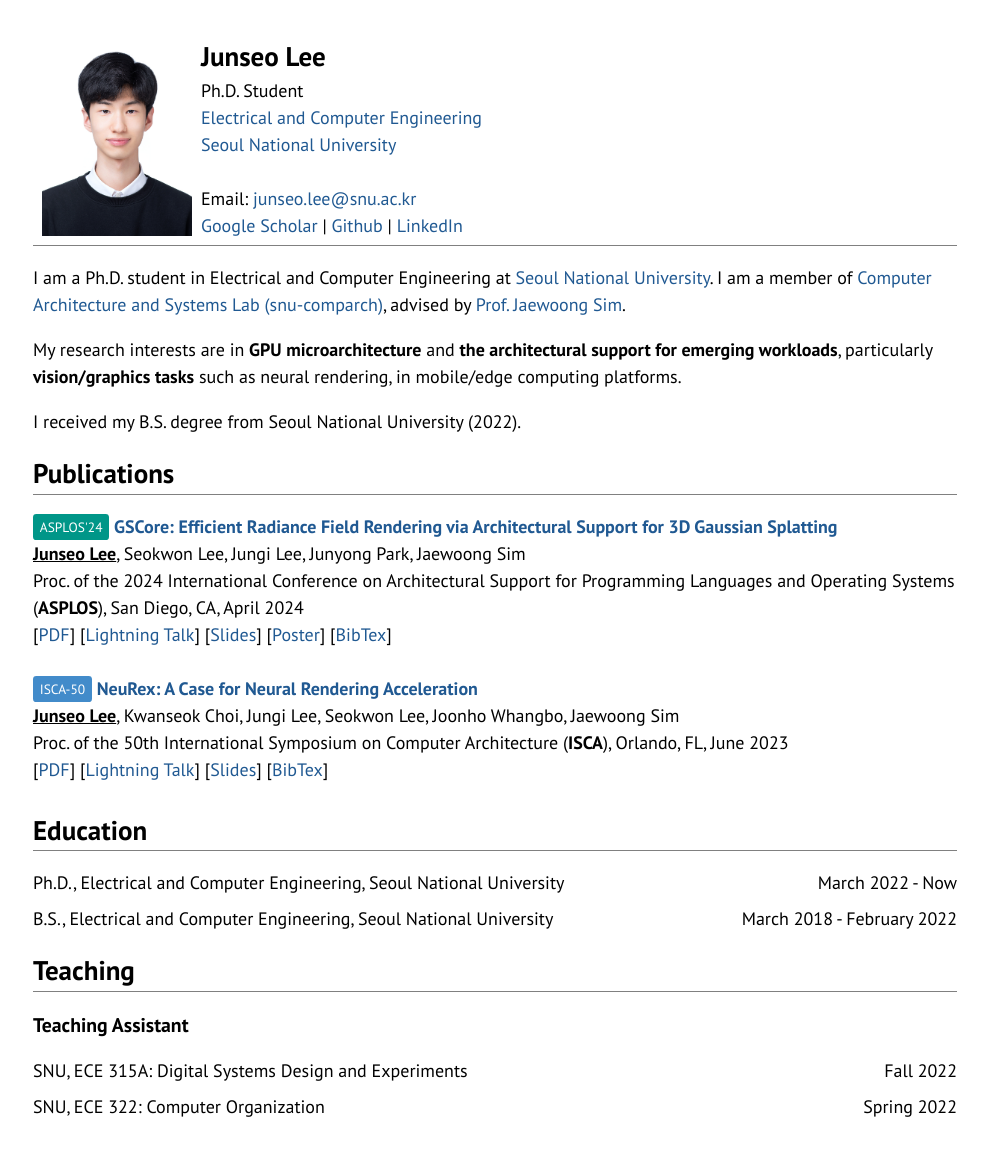
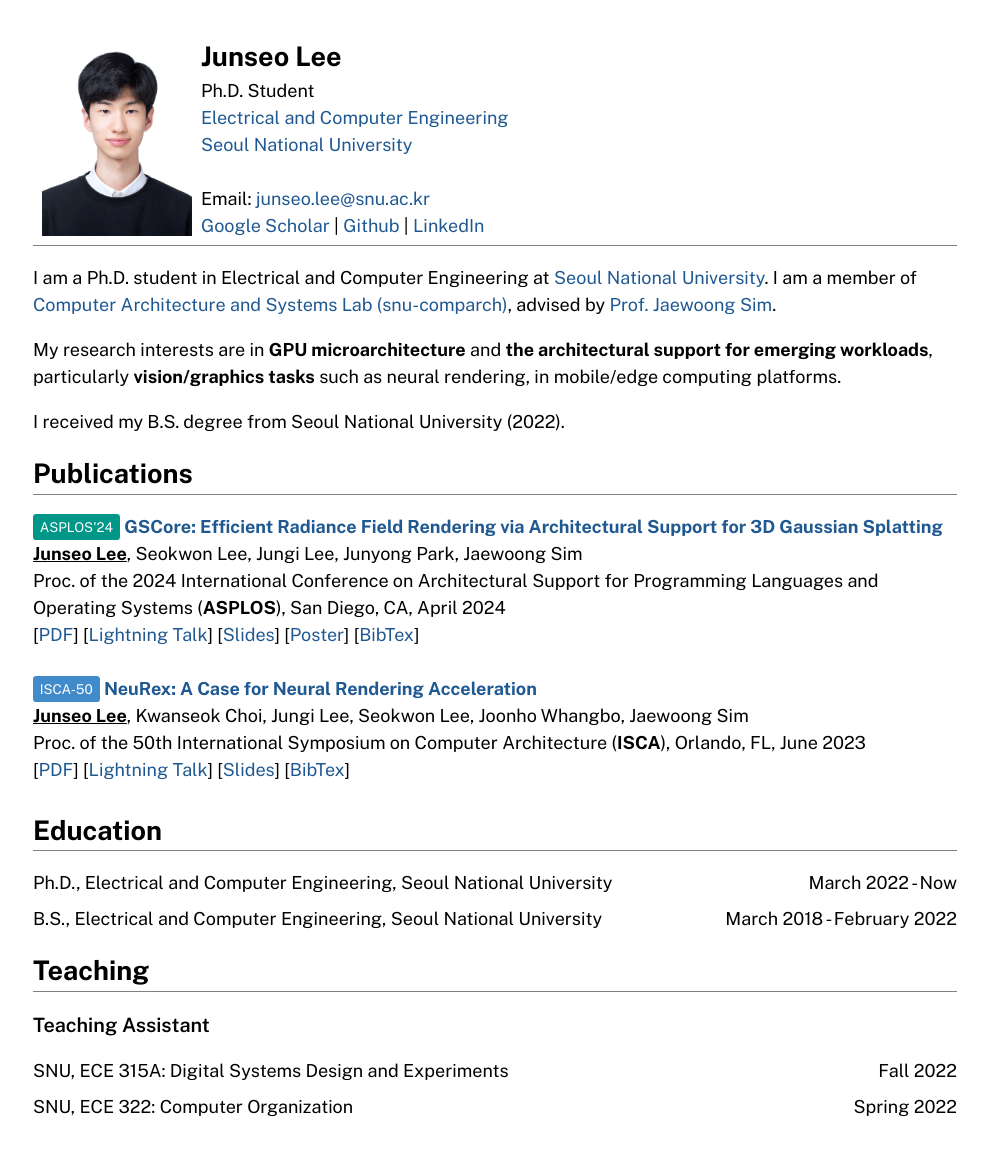
Before and after one commit to junseo013/junseo013.github.io, a Jekyll site: the page built from index.md, in a window 1280 px wide. Shown: the whole page, without its empty margins (145-1133 px from the left). Built offline with Jekyll 4.4.1, drawn with Linux system fonts in a browser that asks for light colours.

Commit message:
update font

```diff
--- a/_includes/head.html
+++ b/_includes/head.html
@@ -7,7 +7,7 @@
 
   <link rel="preconnect" href="https://fonts.googleapis.com">
   <link rel="preconnect" href="https://fonts.gstatic.com" crossorigin>
-  <link href="https://fonts.googleapis.com/css2?family=PT+Sans:wght@100..900&display=swap" rel="stylesheet">
+  <link href="https://fonts.googleapis.com/css2?family=Public+Sans:wght@100..900&display=swap" rel="stylesheet">
   <link rel="stylesheet" href="assets/css/reset.css">
   <link rel="stylesheet" href="assets/css/styles.css">
 </head>
--- a/assets/css/styles.css
+++ b/assets/css/styles.css
@@ -1,7 +1,7 @@
 /* Global styles */
 html {
   font-size: 18px;
-  font-family: 'PT Sans', 'Inter', sans-serif;
+  font-family: 'Public Sans', 'Inter', sans-serif;
   font-weight: 400;
 }
 
```
Also changed, not shown: 1 other file.
